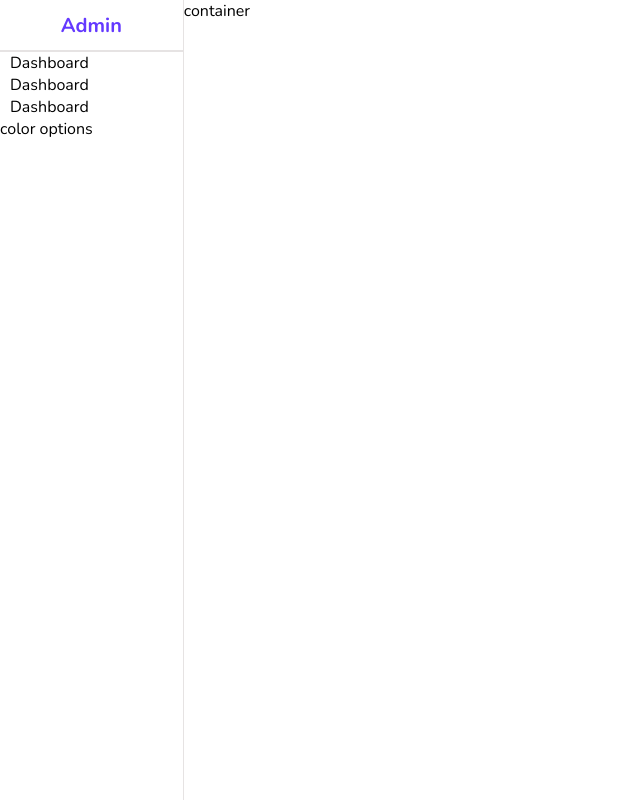
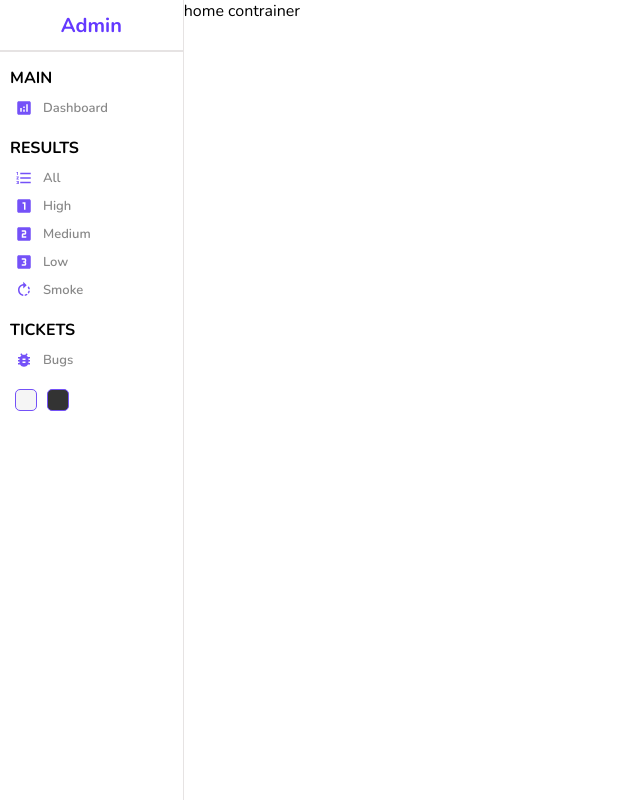
Before and after one commit to robbbowes/react-dashboard, a React (Create React App) app: page / in a window 1280 px wide. Shown: the whole page, without its empty margins (0-640 px from the left). Built offline with nearby package versions, Linux system fonts and the light colour scheme.

Commit message:
Sidebar work and mui

```diff
--- a/package.json
+++ b/package.json
@@ -3,6 +3,10 @@
   "version": "0.1.0",
   "private": true,
   "dependencies": {
+    "@emotion/react": "^11.10.5",
+    "@emotion/styled": "^11.10.5",
+    "@mui/icons-material": "^5.11.0",
+    "@mui/material": "^5.11.0",
     "@testing-library/jest-dom": "^5.16.5",
     "@testing-library/react": "^13.4.0",
     "@testing-library/user-event": "^13.5.0",
--- a/src/components/navbar/Navbar.jsx
+++ b/src/components/navbar/Navbar.jsx
@@ -3,7 +3,9 @@ import './navbar.scss'
 const Navbar = () => {
     return (
         <div className='navbar'>
-            Navbar
+            <div className="wrapper">
+
+            </div>
         </div>
     );
 };
--- a/src/components/sidebar/Sidebar.jsx
+++ b/src/components/sidebar/Sidebar.jsx
@@ -1,4 +1,12 @@
 import './sidebar.scss'
+
+import AnalyticsIcon from '@mui/icons-material/Analytics';
+import FormatListNumberedIcon from '@mui/icons-material/FormatListNumbered';
+import LooksOneIcon from '@mui/icons-material/LooksOne';
+import LooksTwoIcon from '@mui/icons-material/LooksTwo';
+import Looks3Icon from '@mui/icons-material/Looks3';
+import RotateRightIcon from '@mui/icons-material/RotateRight';
+import BugReportIcon from '@mui/icons-material/BugReport';
 
 const Sidebar = () => {
     return (
@@ -9,18 +17,42 @@ const Sidebar = () => {
             <hr />
             <div className="center">
                 <ul>
-                    <li>
+                    <p className="title">MAIN</p>
+                    <li><AnalyticsIcon className="icon" />
                         <span>Dashboard</span>
                     </li>
+                    <p className="title">RESULTS</p>
                     <li>
-                        <span>Dashboard</span>
+                        <FormatListNumberedIcon className="icon" />
+                        <span>All</span>
                     </li>
                     <li>
-                        <span>Dashboard</span>
+                        <LooksOneIcon className="icon" />
+                        <span>High</span>
+                    </li>
+                    <li>
+                        <LooksTwoIcon className="icon" />
+                        <span>Medium</span>
+                    </li>
+                    <li>
+                        <Looks3Icon className="icon" />
+                        <span>Low</span>
+                    </li>
+                    <li>
+                        <RotateRightIcon className="icon" />
+                        <span>Smoke</span>
+                    </li>
+                    <p className="title">TICKETS</p>
+                    <li>
+                        <BugReportIcon className="icon" />
+                        <span>Bugs</span>
                     </li>
                 </ul>
             </div>
-            <div className="bottom">color options</div>
+            <div className="bottom">
+                <div className="colorOption"></div>
+                <div className="colorOption"></div>
+            </div>
         </div>
     );
 };
--- a/src/components/sidebar/sidebar.scss
+++ b/src/components/sidebar/sidebar.scss
@@ -29,6 +29,60 @@
             list-style: none;
             margin: 0;
             padding: 0;
+
+            .title {
+                font-size: 10;
+                font-weight: bold;
+                columns: #999;
+                margin-top: 15px;
+                margin-bottom: 5px;
+            }
+
+            li {
+                display: flex;
+                align-items: center;
+                padding: 5px;
+                cursor: pointer;
+
+                &:hover {
+                    background-color: #ece8ff;
+                }
+
+                .icon {
+                    font-size: 18px;
+                    color: #7451f8;
+                }
+
+                span {
+                    font-size: 13px;
+                    font-weight: 600;
+                    color: #888;
+                    margin-left: 10px;
+                }
+            }
+        }
+    }
+
+    .bottom {
+        display: flex;
+        align-items: center;
+        margin: 10px;
+
+        .colorOption {
+            width: 20px;
+            height: 20px;
+            border-radius: 5px;
+            border: 1px solid #7451f8;
+            cursor: pointer;
+            margin: 5px;
+
+            &:nth-child(1) {
+                background-color: whitesmoke;
+            }
+
+            &:nth-child(2) {
+                background-color: #333;
+            }
         }
     }
 }
--- a/src/pages/home/Home.jsx
+++ b/src/pages/home/Home.jsx
@@ -1,3 +1,4 @@
+import Navbar from '../../components/navbar/Navbar';
 import Sidebar from '../../components/sidebar/Sidebar';
 import './home.scss'
 
@@ -5,7 +6,10 @@ const Home = () => {
     return (
         <div className='home'>
             <Sidebar />
-            <div className="homeContainer">container</div>
+            <div className="homeContainer">
+                <Navbar />
+                home contrainer
+            </div>
         </div>
     );
 };
```
Also changed, not shown: 1 other file (tests, documents, lock files or other folders).
